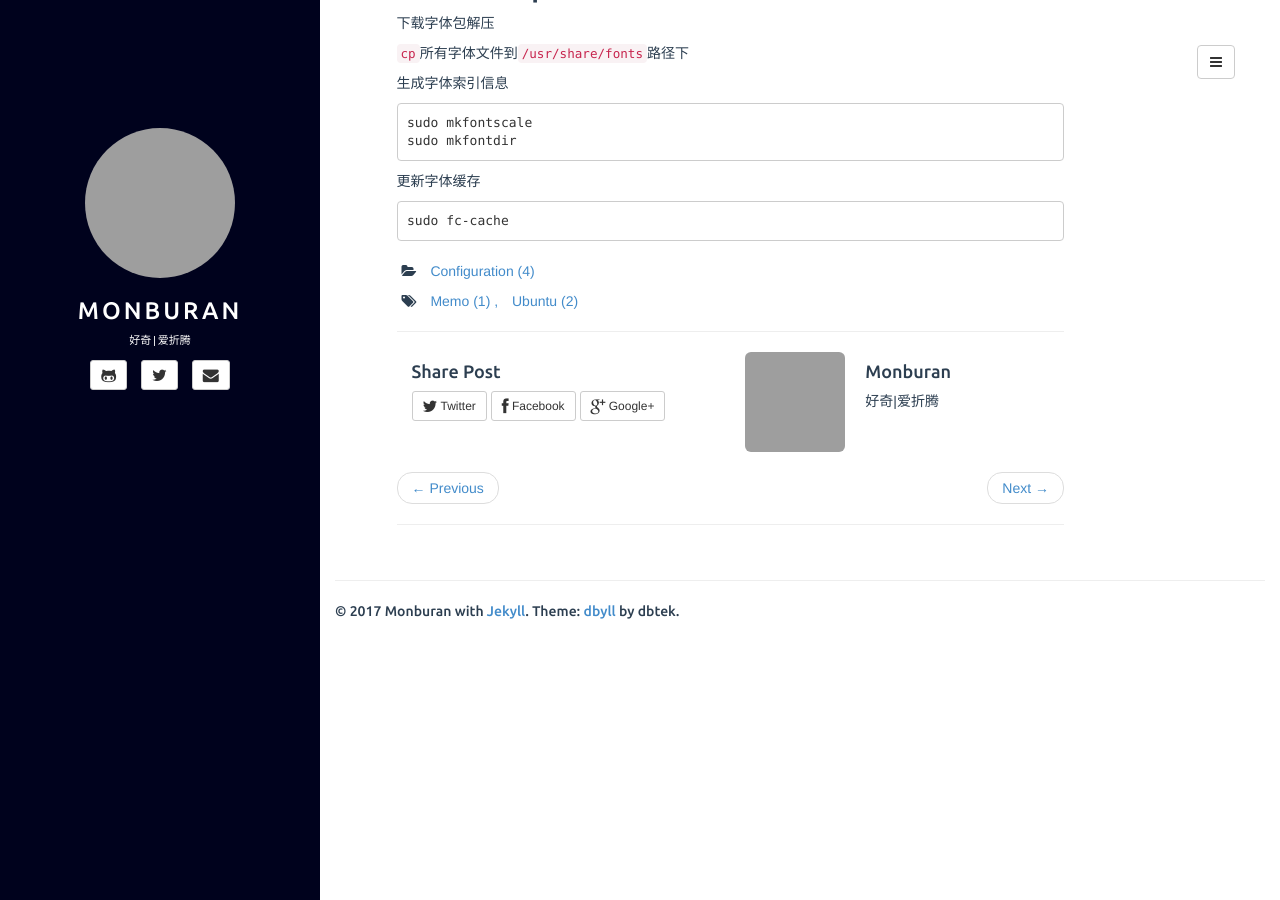
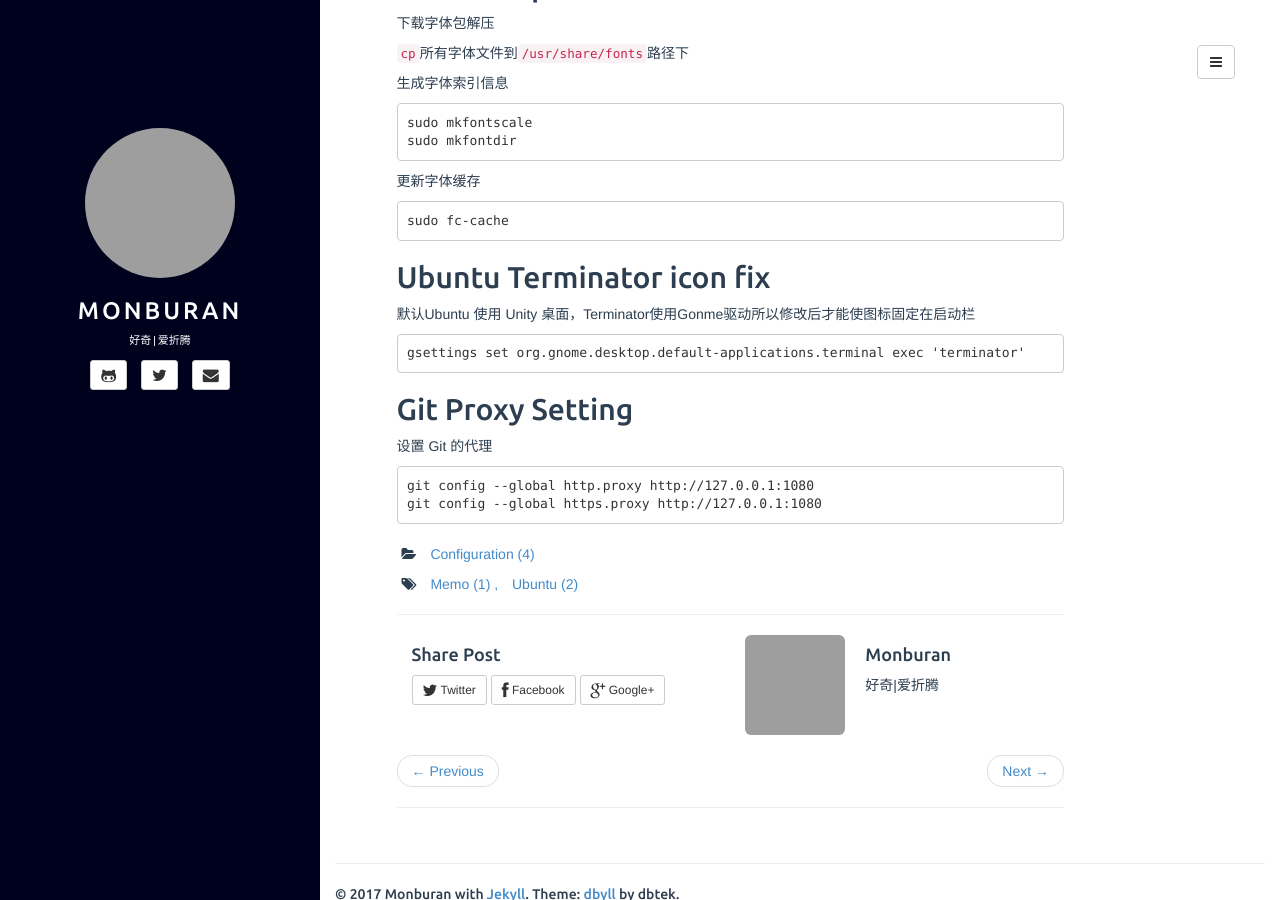
Before and after one commit to monburan/monburan.github.io, a Jekyll site: the page built from _posts/2017-3-1-The-Memorandum.md, in a window 1280 px wide and 900 px high, scrolled down 1424 px. Built offline with Jekyll 4.4.1, drawn with Linux system fonts in a browser that asks for light colours; comment, search, counter and statistics services are not loaded; grey boxes are pictures that could not be loaded.

Commit message:
update some tips

```diff
--- a/_posts/2017-3-1-The-Memorandum.md
+++ b/_posts/2017-3-1-The-Memorandum.md
@@ -33,7 +33,6 @@ Bug fix 启动正常，但是仍然报错
     /usr/share/whatweb/lib/tld.rb:85: warning: key "2nd_level_registration" is duplicated and overwritten on line 85
     /usr/share/whatweb/lib/tld.rb:93: warning: key "2nd_level_registration" is duplicated and overwritten on line 93
     /usr/share/whatweb/lib/tld.rb:95: warning: key "2nd_level_registration" is duplicated and overwritten on line 95
-
 
 ## Ubuntu install Metasploit
 
@@ -74,3 +73,16 @@ Next:link
 更新字体缓存
 
     sudo fc-cache
+
+## Ubuntu Terminator icon fix
+
+默认Ubuntu 使用 Unity 桌面，Terminator使用Gonme驱动所以修改后才能使图标固定在启动栏
+
+    gsettings set org.gnome.desktop.default-applications.terminal exec 'terminator'
+
+## Git Proxy Setting
+
+设置 Git 的代理
+
+    git config --global http.proxy http://127.0.0.1:1080
+    git config --global https.proxy http://127.0.0.1:1080
```
